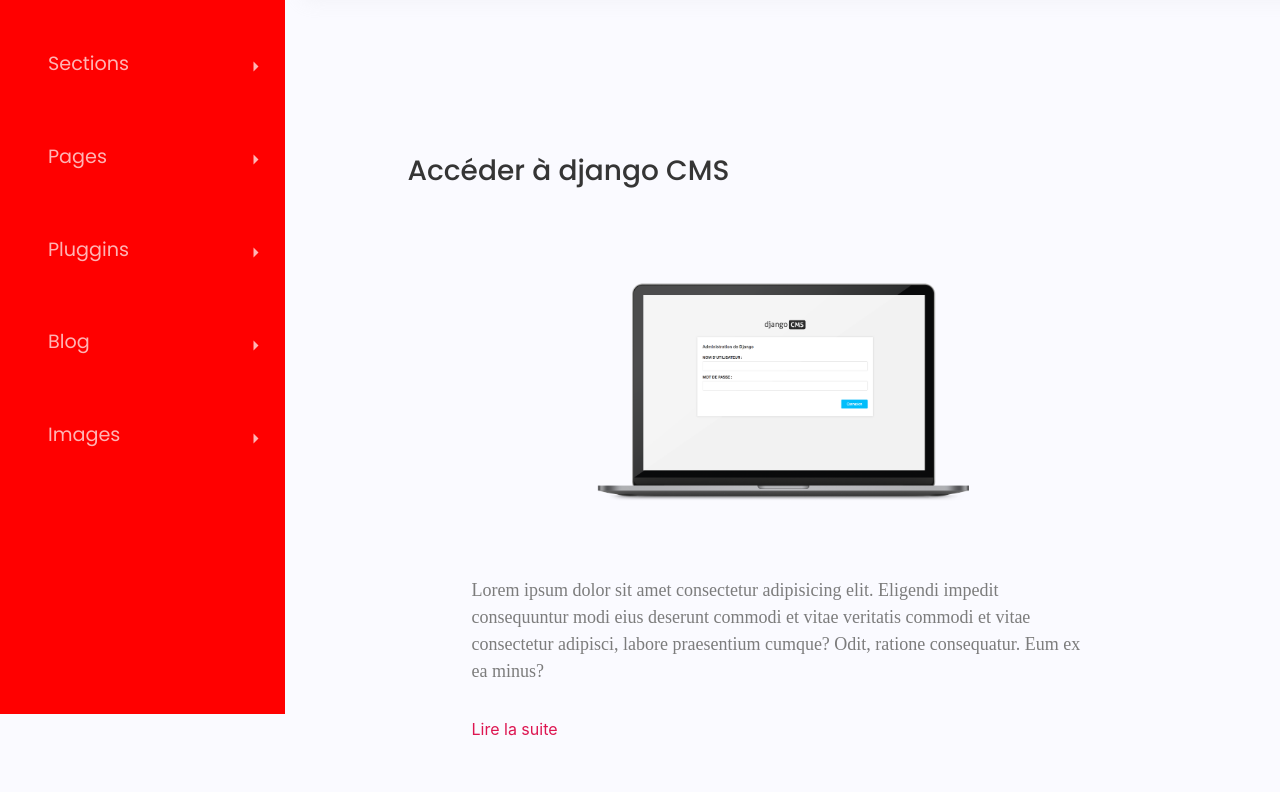
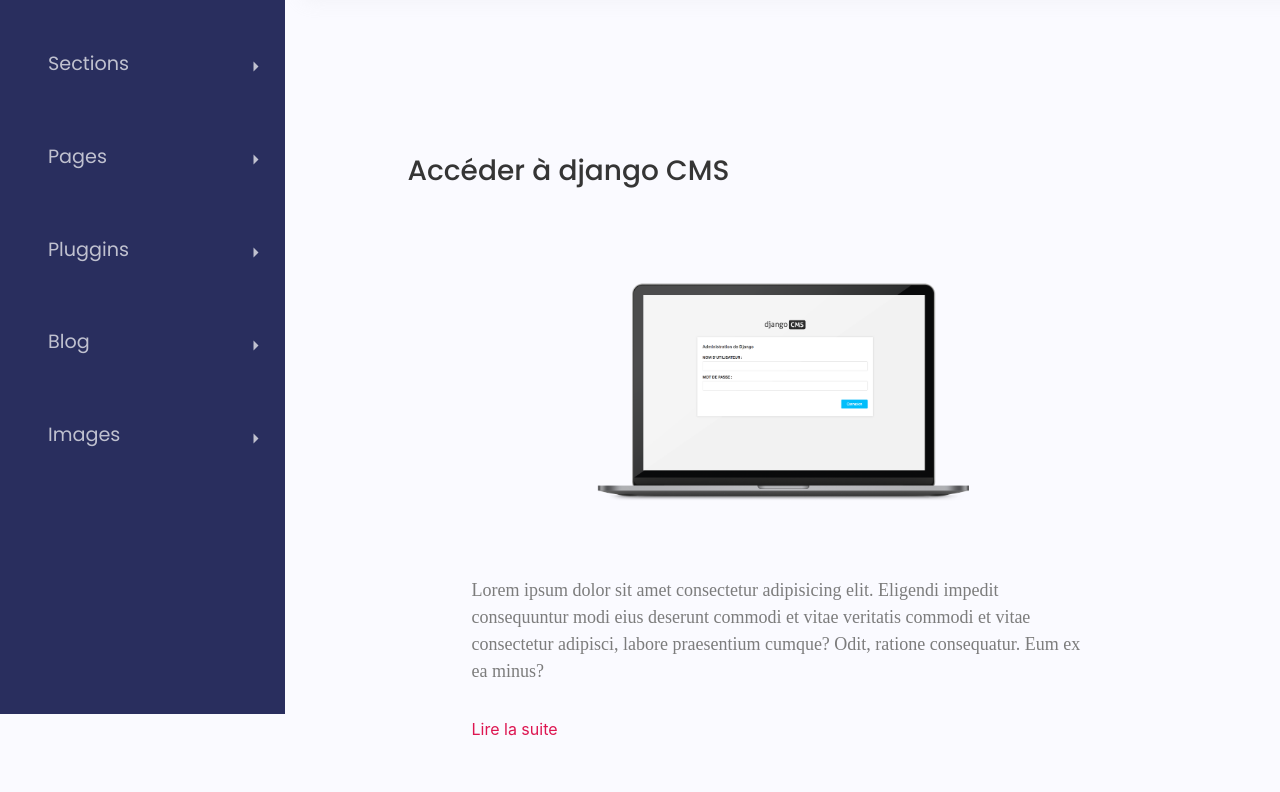
Before and after one commit to fargeca/test, a website: page index.html in a window 1280 px wide. Shown: the part 86-878 px from the top of the page. Drawn offline with nearby package versions, Linux system fonts and the light colour scheme; a web font is replaced by a local one.

Commit message:
sidebar blue

```diff
--- a/scss/tools/_var.scss
+++ b/scss/tools/_var.scss
@@ -1,5 +1,5 @@
 //blue
-$color-primary:red;
+$color-primary:#292E5E;
 
 //pink
 $color-secondary:#DD1550;
```
Also changed, not shown: css/style.min.css, 1 other file.
